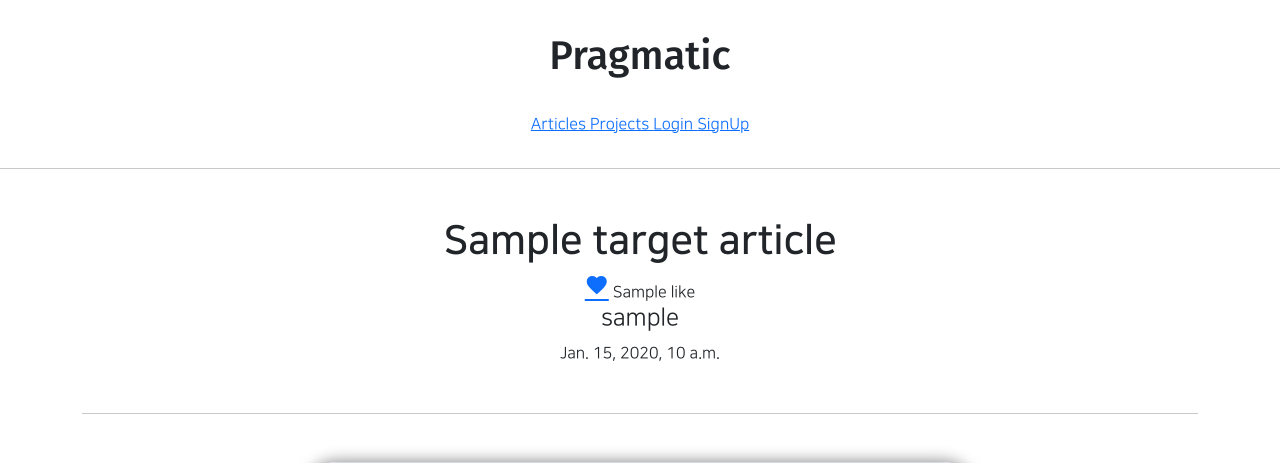
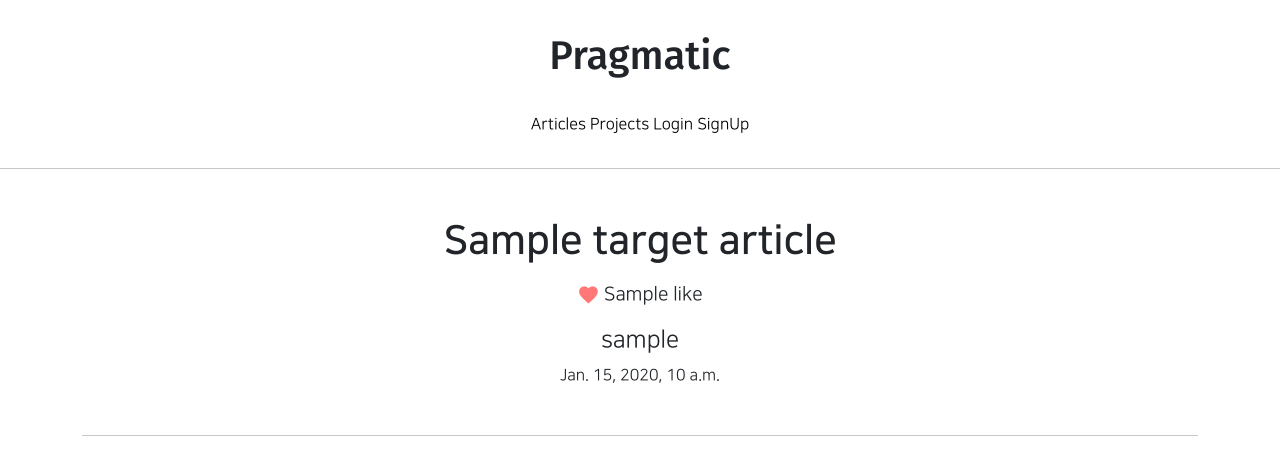
Before and after one commit to lauren0914/web1, a Django app: template articleapp/templates/articleapp/detail.html in a window 1280 px wide. Shown: the top 463 px of the page. Run offline with Django 3.2, Linux system fonts and the light colour scheme; the template is opened without the code that fills it: most values are stand-ins (such as "Sample title", 1, 10 or a date in 2020); grey boxes marked "Sample" are stand-in pictures; some libraries are stand-ins or nearby versions.

Commit message:
8/25 2ban class commit 2

```diff
--- a/articleapp/templates/articleapp/detail.html
+++ b/articleapp/templates/articleapp/detail.html
@@ -7,12 +7,13 @@
         <div class="my-5">
             {#   게시글 제목, 글쓴이, 작성일자   #}
             <h1 class="NNS_B">{{ target_article.title }}</h1>
-            <div>
+            <div class="my-3">
                 <a href="{% url 'likeapp:article_like' article_pk=target_article.pk %}"
-                    class="material-icons">
+                    class="material-icons"
+                    style="vertical-align: middle; font-size: 1.4rem; color: #f77;">
                     favorite
                 </a>
-                <span>
+                <span style="vertical-align: middle; font-size: 1.2rem;">
                     {{ target_article.like }}
                 </span>
             </div>
--- a/static/base.css
+++ b/static/base.css
@@ -79,3 +79,12 @@
         font-size: 13px;
     }
 }
+
+a {
+    text-decoration: none;
+    color : black;
+}
+
+a:hover {
+    color : black;
+}
```
